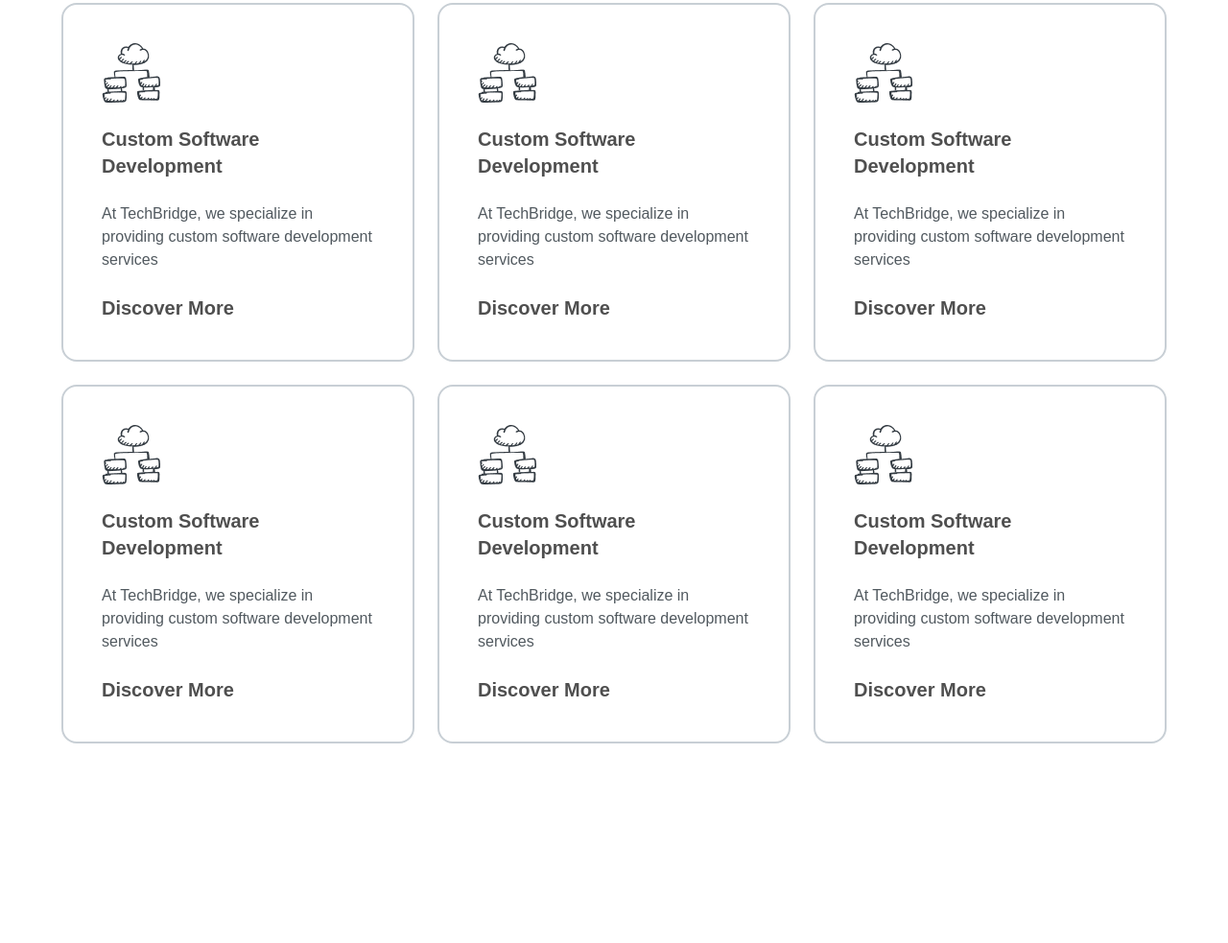
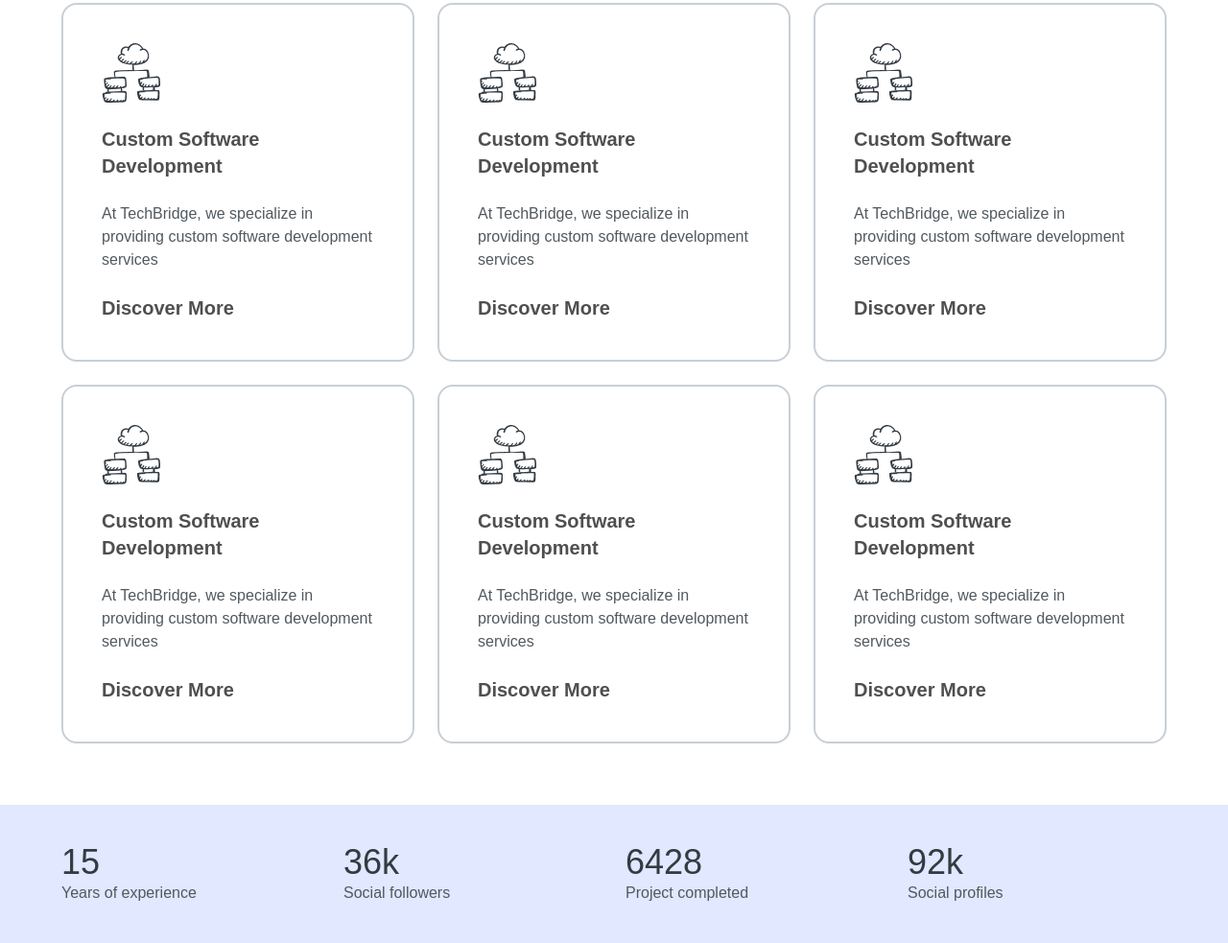
Before and after one commit to soyindrila-ghosh/Tech_Bridge, a website: page src/services.html in a window 1280 px wide. Shown: the part 635-1618 px from the top of the page at 96% size. Before the commit the page ends 1410 px from the top, so only its background shows below. Drawn offline with Linux system fonts and the light colour scheme.

Commit message:
number box section in  services.html

```diff
--- a/src/services.html
+++ b/src/services.html
@@ -201,6 +201,38 @@
     </div>
 </section>
 
+<!--------------number box section------------->
+
+<section class="bg-[#E1E8FF]">
+    <div class=" max-w-6xl mx-auto grid mt-[5%]   items-center  lg:grid-cols-4 md:grid-cols-2 grid-cols-1 text-center lg:text-left gap-6 lg:space-y-0 space-y-6 py-10">
+        <div class="clash-box">
+            <h2 class="text-4xl  text-[#333B42]">
+                15
+            </h2>
+            <p class="text-[#51595F]">Years of experience</p>
+        </div>
+        <div class="clash-box">
+            <h2 class="text-4xl  text-[#333B42]">
+                36k
+            </h2>
+            <p class="text-[#51595F]">  Social followers</p>
+        </div>
+        <div class="clash-box">
+            <h2 class="text-4xl  text-[#333B42]">
+                6428
+            </h2>
+            <p class="text-[#51595F]">   Project completed</p>
+        </div>
+        <div class="clash-box">
+            <h2 class="text-4xl  text-[#333B42]">
+                92k
+            </h2>
+            <p class="text-[#51595F]">    Social profiles</p>
+        </div>
+    </div>
+</section>
+
+
 
 </body>
 </html>
```
